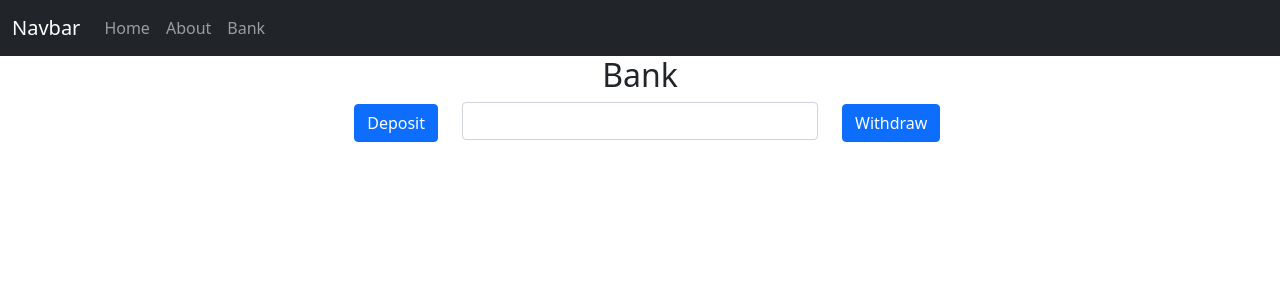
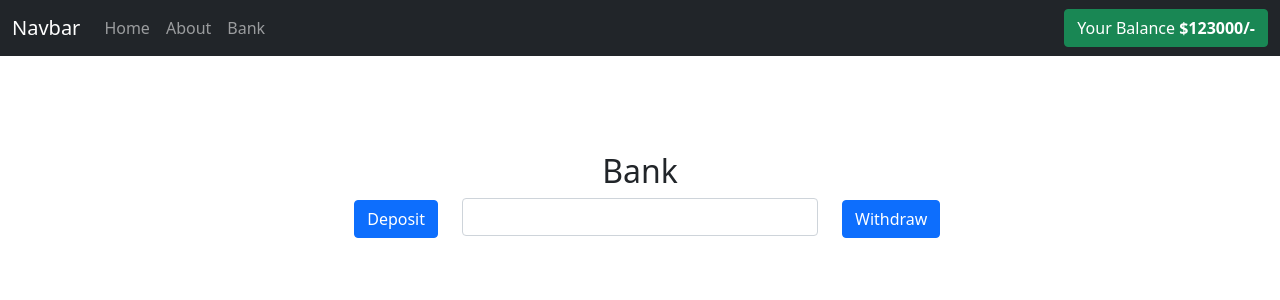
Before and after one commit to ssahmed05/next-js-redux, a Next.js app: page /bank in a window 1280 px wide. Shown: the top 300 px of the page. Built offline with nearby package versions, Linux system fonts and the light colour scheme.

Commit message:
Added balance button before adding redux

```diff
--- a/Components/Layout.jsx
+++ b/Components/Layout.jsx
@@ -13,7 +13,7 @@ const Layout = ({ children }) => {
                     </button>
                     <div className="collapse navbar-collapse" id="navbarSupportedContent">
                         <ul className="navbar-nav me-auto mb-2 mb-lg-0">
-                        <li className="nav-item active">
+                            <li className="nav-item">
                                 <Link href="/">
                                 <a className="nav-link" to="/">Home</a>
                                 </Link>
@@ -23,14 +23,15 @@ const Layout = ({ children }) => {
                                 <a className="nav-link">About</a>
                                 </Link>
                             </li>
-                        <li className="nav-item active">
+                            <li className="nav-item">
                                 <Link href="/bank">
                                 <a className="nav-link">Bank</a>
                                 </Link>
                             </li>
-
                         </ul>
-
+                        <button className="btn btn-success">
+                            Your Balance <b>$123000/-</b>
+                        </button>
                     </div>
                 </div>
             </nav>
--- a/pages/bank.jsx
+++ b/pages/bank.jsx
@@ -4,7 +4,7 @@ const bank = () => {
   return (
       <>
         <div className="row">
-            <div className="col-md-12">
+            <div className="col-md-12 mt-5 pt-5">
                 <h2 className='text-center'>Bank</h2>
             </div>
         </div>
```
Lines whose indentation alone changed are shown as unchanged.
